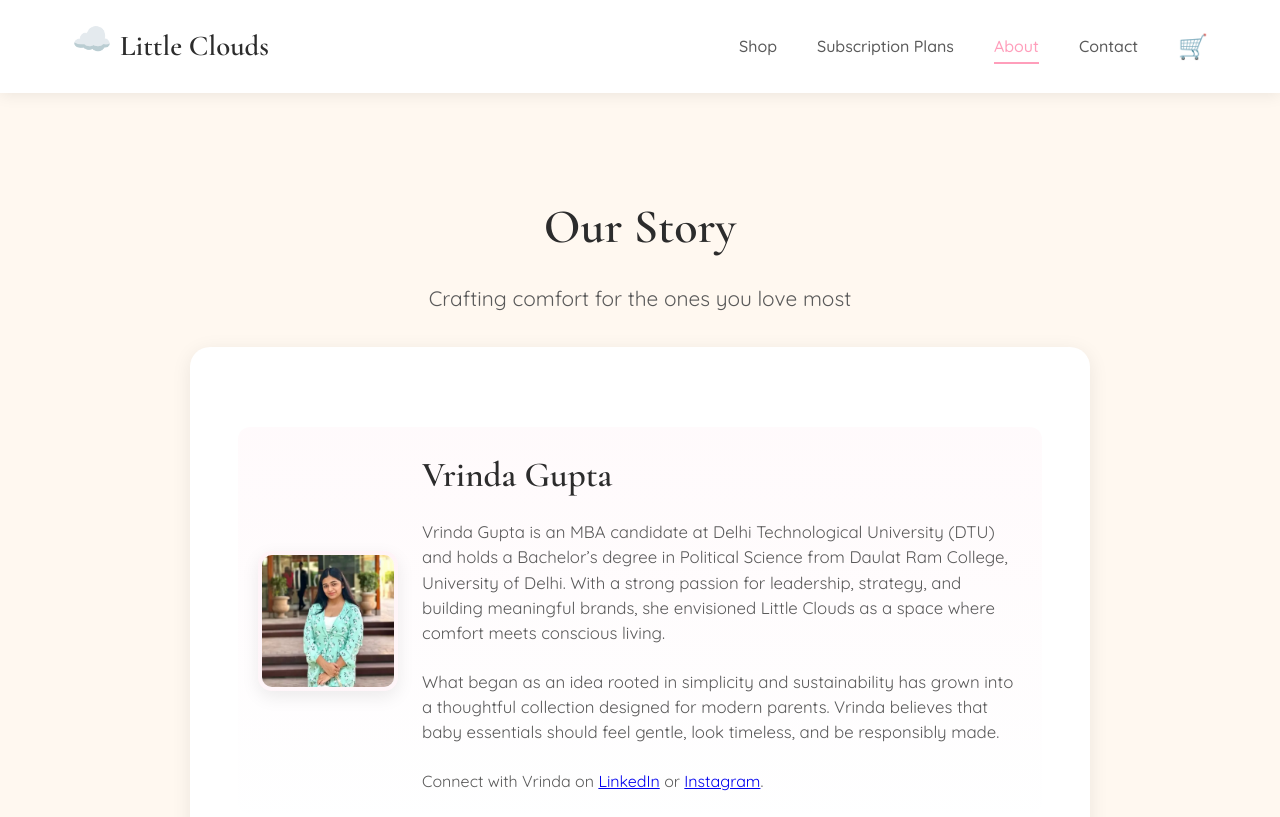
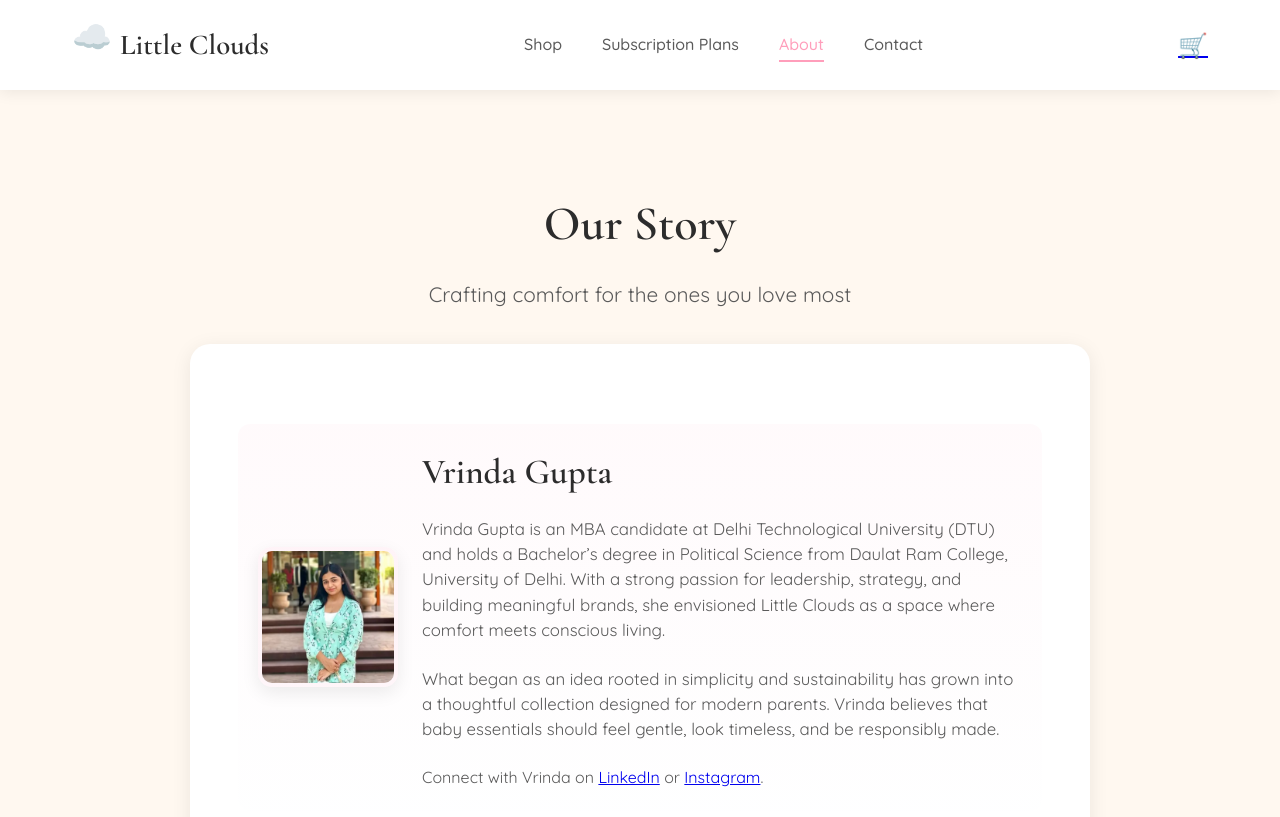
Before and after one commit to nikhilkumar99k/little-clouds, a plain HTML site: page about.html in a window 1280 px wide. Shown: the top 817 px of the page. Drawn offline with nearby package versions, Linux system fonts and the light colour scheme.

Commit message:
Update about.html

```diff
--- a/about.html
+++ b/about.html
@@ -24,16 +24,18 @@
                 <li><a href="subscription.html">Subscription Plans</a></li>
                 <li><a href="about.html" class="active">About</a></li>
                 <li><a href="contact.html">Contact</a></li>
-                <li><a href="cart.html" class="cart-link">
+            </ul>
+            <div class="nav-actions">
+                <a href="cart.html" class="cart-link">
                     <span class="cart-icon">🛒</span>
                     <span class="cart-count" id="cart-count">0</span>
-                </a></li>
-            </ul>
-            <button class="mobile-menu-toggle" onclick="toggleMobileMenu()">
-                <span></span>
-                <span></span>
-                <span></span>
-            </button>
+                </a>
+                <button class="mobile-menu-toggle" onclick="toggleMobileMenu()">
+                    <span></span>
+                    <span></span>
+                    <span></span>
+                </button>
+            </div>
         </nav>
     </header>
 
```
